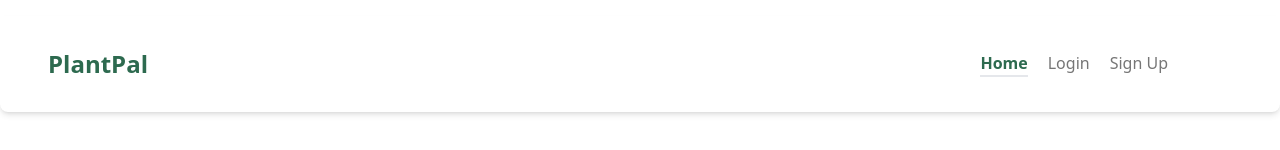
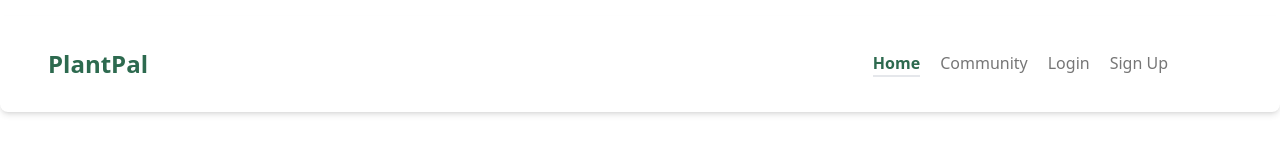
Before and after one commit to freeCodeCamp-2025-Summer-Hackathon/maroon-socket, a React (Vite) app in the folder client/: page / in a window 1280 px wide. Shown: the top 150 px of the page. Built offline with nearby package versions, Linux system fonts and the light colour scheme.

Commit message:
feat: Added community option in landing page (#59)

```diff
--- a/client/src/components/LandingPage.jsx
+++ b/client/src/components/LandingPage.jsx
@@ -19,6 +19,9 @@ function LandingPage() {
                 <ul className="flex gap-5 px-20 text-[#767676]">
                     <li className="text-[#2d6a4f] font-semibold border-b-2">
                         Home
+                    </li>
+                    <li className="hover:text-[#2d6a4f] hover:font-medium">
+                        <Link to="/">Community</Link>
                     </li>
                     <li className="hover:text-[#2d6a4f] hover:font-medium">
                         <Link to="/login">Login</Link>
```
